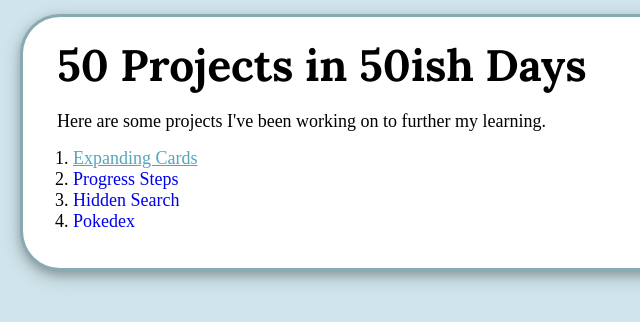
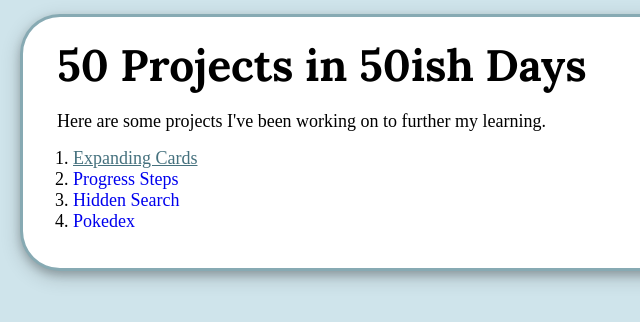
Before and after one commit to Vsmith408/50-projects, a plain HTML site: page index.html in a window 1280 px wide. In both pictures the pointer is over the link "Expanding Cards". Shown: the full height of the page, 0-640 px from the left. Drawn offline with Linux system fonts and the light colour scheme.

Commit message:
styled homepage

```diff
--- a/style.css
+++ b/style.css
@@ -42,6 +42,7 @@ p {
 
 li{
     font-size: 18px;
+    color: #000
 }
 
 a:link {
@@ -49,7 +50,7 @@ a:link {
 }
 
 a:hover{
-    color: rgb(82, 166, 189);
+    color: rgb(69, 113, 126);
     text-decoration: underline;
 }
 
```
